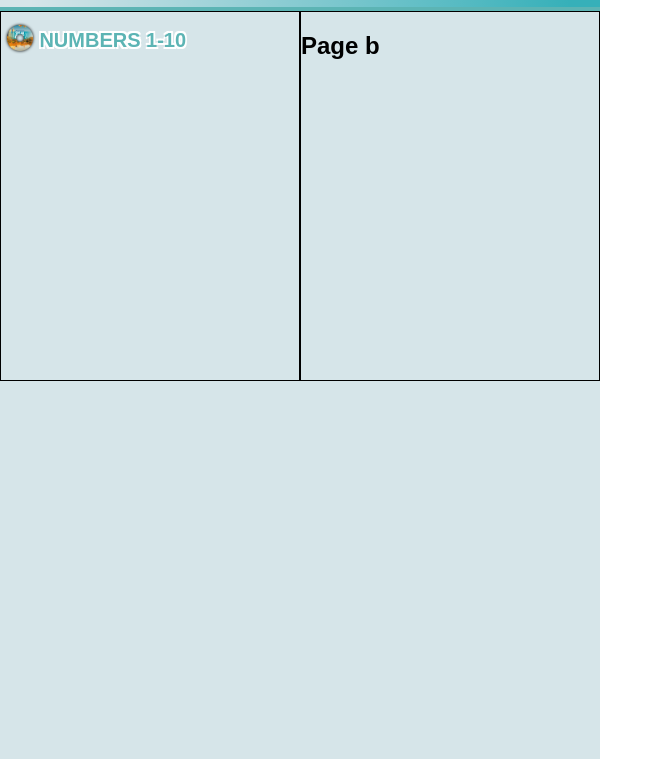
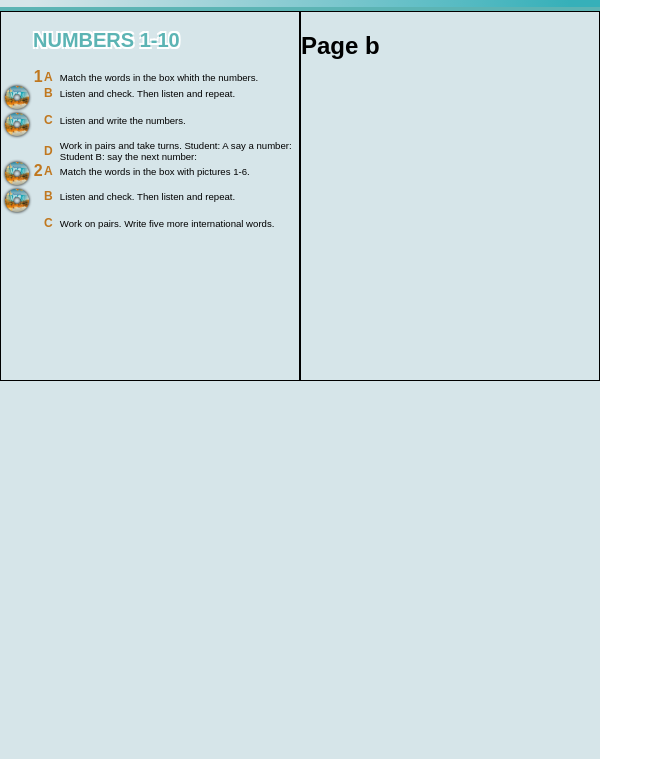
Before and after one commit to AnthonyAguilarP/AmericanSpeakOut, an Astro site: page /6 in a window 1280 px wide. Shown: the part 41-800 px from the top of the page, without its empty margins (0-663 px from the left). Built offline with nearby package versions, Linux system fonts and the light colour scheme; Astro itself is replaced by a stand-in of ours.

Commit message:
All subtitle of the section left, 6 page

```diff
--- a/src/components/GenericsComponents/ClickeableIconA.astro
+++ b/src/components/GenericsComponents/ClickeableIconA.astro
@@ -1,8 +1,9 @@
+
 <img src={Astro.props.src} alt={Astro.props.alt} />
 
 <style>
     img {
-        width: 2vw;
+        width: 1.8vw;
         height: auto;
         cursor: pointer;
         filter: drop-shadow(0 0 0.2vh black);
--- /dev/null
+++ b/src/components/GenericsComponents/H3A.astro
@@ -0,0 +1,11 @@
+<h3>{Astro.props.text}</h3>
+
+<style>
+    h3 {
+        font-weight: 900;
+        font-size: 2vh;
+        color: #c0771e;
+        margin: 0;
+        padding: 0;
+    }
+</style>
--- /dev/null
+++ b/src/components/GenericsComponents/H4A.astro
@@ -0,0 +1,11 @@
+<h3>{Astro.props.text}</h3>
+
+<style>
+    h3 {
+        font-weight: 900;
+        font-size: 1.5vh;
+        color: #c0771e;
+        margin: 0;
+        padding: 0;
+    }
+</style>
--- /dev/null
+++ b/src/components/GenericsComponents/PA.astro
@@ -0,0 +1,13 @@
+<p>
+    {Astro.props.text}
+</p>
+
+<style>
+    p {
+        font-weight: 500;
+        font-size: 1.2vh;
+        margin: 0;
+        padding: 0;
+        margin-left: 0.5vw;
+    }
+</style>
--- a/src/components/GenericsComponents/RowA.astro
+++ b/src/components/GenericsComponents/RowA.astro
@@ -3,10 +3,7 @@
         <slot name="Start"/>
     </div>
     <div class="section">
-        <slot/>
-    </div>
-    <div class="section-border">
-        <slot name="End"/>
+        <slot name="Mid" />
     </div>
 </div>
 
@@ -21,11 +18,9 @@
         flex: 1;
     }
     .section-border {
-        width: 3vw;
+        width: 2.5vw;
         display: flex;
         align-items: center;
         justify-content: center;
-        overflow: visible; /* permite que el contenido se salga */
-        position: relative;
     }
 </style>
--- a/src/components/GenericsComponents/RowB.astro
+++ b/src/components/GenericsComponents/RowB.astro
@@ -1,12 +1,12 @@
 <div class="row">
     <div class="section-starter">
-        <slot></slot>
+        <slot name="Start" />
     </div>
     <div class="section-starter">
-
+        <slot name="Mid" />
     </div>
     <div class="section">
-
+        <slot name="End" />
     </div>
 </div>
 
@@ -19,9 +19,11 @@
     }
     .section {
         flex: 1;
+        display: flex;
+        align-items: center;
     }
     .section-starter {
-        width: 1.5vw;
+        width: 0.8vw;
         display: flex;
         align-items: center;
         justify-content: center;
--- a/src/pages/6.astro
+++ b/src/pages/6.astro
@@ -1,11 +1,14 @@
 ---
 import Layout from '../layouts/Layout.astro';
 import Header from '../components/Header.astro';
-import TitleA from '../components/GenericsComponents/TitleA.astro';
+import H2A from '../components/GenericsComponents/H2A.astro';
 import RowA from '../components/GenericsComponents/RowA.astro';
 import ClickeableIconA from '../components/GenericsComponents/ClickeableIconA.astro';
 import CDA from '../assets/cd_a.png';
 import RowB from '../components/GenericsComponents/RowB.astro';
+import H3A from '../components/GenericsComponents/H3A.astro';
+import H4A from '../components/GenericsComponents/H4A.astro';
+import PA from '../components/GenericsComponents/PA.astro';
 
 const AltCDA = "CD Icon";
 ---
@@ -15,16 +18,112 @@ const AltCDA = "CD Icon";
         <section>
             <div class="left">
                 <RowA>
+                    <H2A slot="Mid" text="NUMBERS 1-10" />
+                </RowA>
+
+                <RowA>
+                    <div slot="Mid">
+                        <RowB>
+                            <div slot="Start">
+                                <H3A text="1" />
+                            </div>
+                            <div slot="Mid">
+                                <H4A text="A" />
+                            </div>
+                            <div slot="End">
+                                <PA text="Match the words in the box whith the numbers." />
+                            </div>
+                        </RowB>
+                    </div>
+                </RowA>
+                <RowA>
                     <div slot="Start">
                         <ClickeableIconA src={CDA.src} alt={AltCDA} />
                     </div>
-                    <TitleA text="NUMBERS 1-10" />
+                    <div slot="Mid">
+                        <RowB>
+                            <div slot="Mid">
+                                <H4A text="B" />
+                            </div>
+                            <div slot="End">
+                                <PA text="Listen and check. Then listen and repeat." />
+                            </div>
+                        </RowB>
+                    </div>
                 </RowA>
                 <RowA>
-                    <RowB>
+                    <div slot="Start">
+                        <ClickeableIconA src={CDA.src} alt={AltCDA} />
+                    </div>
+                    <div slot="Mid">
+                        <RowB>
+                            <div slot="Mid">
+                                <H4A text="C" />
+                            </div>
+                            <div slot="End">
+                                <PA text="Listen and write the numbers." />
+                            </div>
+                        </RowB>
+                    </div>
+                </RowA>
+                <RowA>
+                    <div slot="Mid">
+                        <RowB>
+                            <div slot="Mid">
+                                <H4A text="D" />
+                            </div>
+                            <div slot="End">
+                                <PA text="Work in pairs and take turns. Student: A say a number: Student B: say the next number:" />
+                            </div>
+                        </RowB>
+                    </div>
+                </RowA>
+                <RowA>
+                    <div slot="Start">
+                        <ClickeableIconA src={CDA.src} alt={AltCDA} />
+                    </div>
+                    <div slot="Mid">
+                        <RowB>
+                            <div slot="Start">
+                                <H3A text="2" />
+                            </div>
+                            <div slot="Mid">
+                                <H4A text="A" />
+                            </div>
+                            <div slot="End">
+                                <PA text="Match the words in the box with pictures 1-6." />
+                            </div>
+                        </RowB>
+                    </div>
+                </RowA>
+                <RowA>
+                    <div slot="Start">
+                        <ClickeableIconA src={CDA.src} alt={AltCDA} />
+                    </div>
+                    <div slot="Mid">
+                        <RowB>
+                            <div slot="Mid">
+                                <H4A text="B" />
+                            </div>
+                            <div slot="End">
+                                <PA text="Listen and check. Then listen and repeat." />
+                            </div>
+                        </RowB>
+                    </div>
+                </RowA>
+                <RowA>
+                    <div slot="Mid">
+                        <RowB>
+                            <div slot="Mid">
+                                <H4A text="C" />
+                            </div>
+                            <div slot="End">
+                                <PA text="Work on pairs. Write five more international words." />
+                            </div>
+                        </RowB>
+                    </div>
+                </RowA>
 
-                    </RowB>
-                </RowA>
             </div>
             <div class="right">
                 <h1>Page b</h1>
```
Also changed, not shown: src/components/GenericsComponents/IndexNumber.astro (deleted, +0 -13 lines), src/components/GenericsComponents/H2A.astro (renamed from src/components/GenericsComponents/TitleA.astro).
